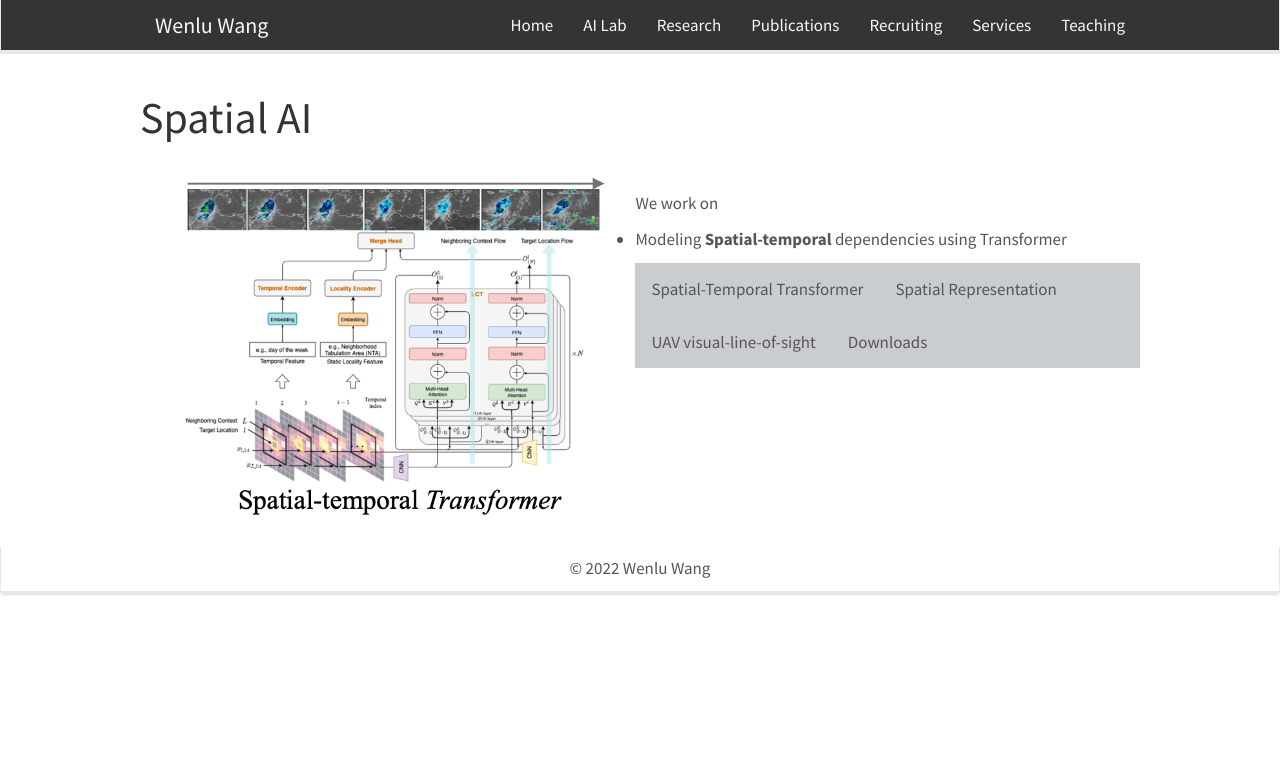
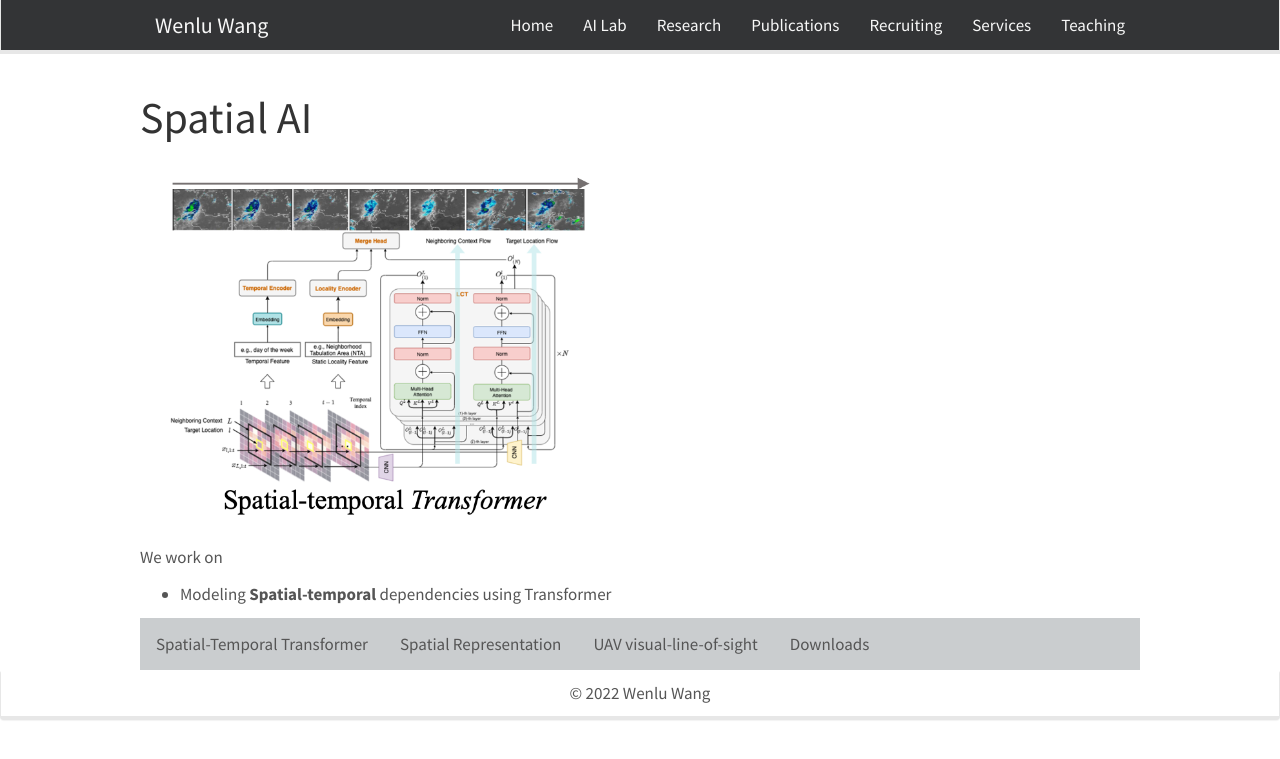
Before and after one commit to WENLU-W/WENLU-W.github.io, a Jekyll site: the page built from docs/_posts/2021-09-01-spatial.md, in a window 1280 px wide. Shown: the top 759 px of the page. Built offline with Jekyll 4.4.1, drawn with Linux system fonts in a browser that asks for light colours; nearby versions of some CDN libraries.

Commit message:
Update 2021-09-01-spatial.md

```diff
--- a/docs/_posts/2021-09-01-spatial.md
+++ b/docs/_posts/2021-09-01-spatial.md
@@ -6,9 +6,12 @@ categories: Project
 ---
 
 
+<div class="tab-pane">
+<div class="row">
+<img src="https://wenlu-w.github.io/images/ST-transformer0.png" style="float:left;padding-left: 15px" height=350pt />
+</div>
+</div>
 
-<img src="https://wenlu-w.github.io/images/ST-transformer0.png" style="float:left;padding-left: 15px" height=350pt />
-<br>
 
 We work on
 
```
